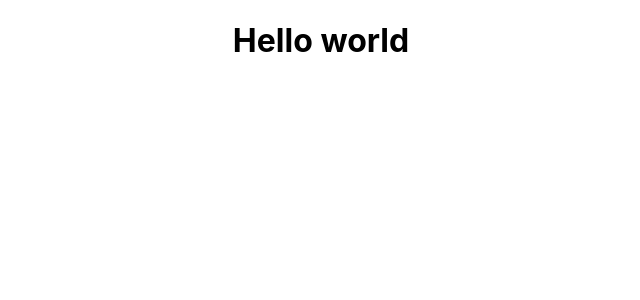
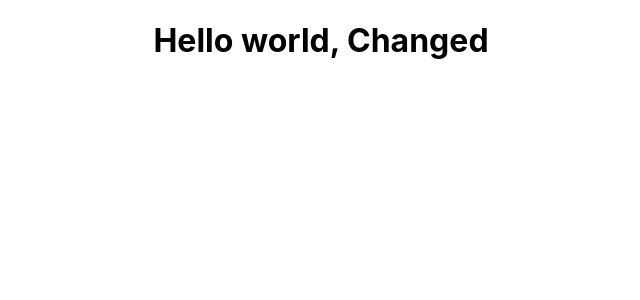
Before and after one commit to xxkp-22xx/react-pipeline, a React (Create React App) app in the folder my-app/: page / in a window 1280 px wide. Shown: the top 300 px of the page, without its empty margins (319-959 px from the left). Built offline with nearby package versions, Linux system fonts and the light colour scheme.

Commit message:
change 1

```diff
--- a/my-app/src/App.js
+++ b/my-app/src/App.js
@@ -3,7 +3,7 @@ import './App.css';
 function App() {
   return (
     <div className="App">
-      <h1>Hello world</h1>
+      <h1>Hello world, Changed</h1>
     </div>
   );
 }
```
